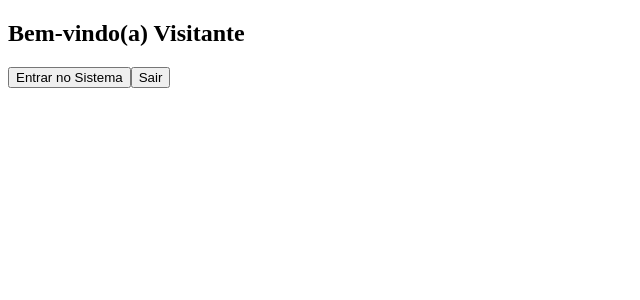
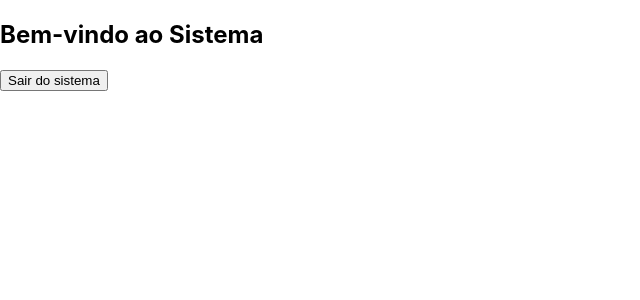
Before and after one commit to ByMaluf/Projeto_React, a React (Create React App) app: page / in a window 1280 px wide. Shown: the top 300 px of the page, without its empty margins (0-640 px from the left). Built offline with nearby package versions, Linux system fonts and the light colour scheme.

Commit message:
Renderização Condicional

```diff
--- a/src/App.js
+++ b/src/App.js
@@ -1,17 +1,49 @@
 import React, { Component } from "react";
-import Membro from "./Components/Membro";
+import './index.css';
 
-class App extends Component {
+class Membro extends Component {
 
+  constructor(props) {
+    super(props);
+    this.state = {
+      status: true
+    };
 
+    this.sair = this.sair.bind(this);
+    this.entrar = this.entrar.bind(this);
+
+  }
+
+  sair() {
+    this.setState({ status: false })
+  }
+
+  entrar() {
+    this.setState({ status: true })
+  }
 
   render() {
     return (
       <div>
-        <Membro nome="Visitante"/>
+        {/* {this.state.status === 1 && <h1>Bem-Vindo ao sistema!</h1>} */}
+
+        {/* Ou pode-se fazer com o OPERADOR TERNÁRIO */}
+
+        {this.state.status ?
+          <div>
+            <h2>Bem-vindo ao Sistema</h2>
+            <button onClick={this.sair} > Sair do sistema</button>
+          </div>
+          :
+          <div>
+            <h2>Olá Visitante, faça o login!</h2>
+            <button onClick={this.entrar}>Entra no sistema</button>
+          </div>
+        }
       </div>
+
     );
   }
 }
 
-export default App;
+export default Membro;
--- a/src/Components/Membro/index.js
+++ /dev/null
@@ -1,33 +0,0 @@
-import React, {Component} from "react";
-
-class Membro extends Component{
-
-    constructor(props){
-        super(props);
-        this.state = {
-            nome: props.nome
-        };
-
-        this.entrar = this.entrar.bind(this)
-    }
-
-    entrar(){
-        this.setState({nome: 'Brenno'})
-    }
-
-    render(){
-        return(
-            <di>
-             <h2>Bem-vindo(a) {this.state.nome}</h2>
-             <button onClick={this.entrar}>
-                Entrar no Sistema
-             </button>
-             <button onClick={() => this.setState({nome: ''})}>
-                Sair
-             </button>
-            </di>
-        );
-    }
-}
-
-export default Membro;
--- /dev/null
+++ b/src/index.css
@@ -0,0 +1,13 @@
+body {
+  margin: 0;
+  font-family: -apple-system, BlinkMacSystemFont, 'Segoe UI', 'Roboto', 'Oxygen',
+    'Ubuntu', 'Cantarell', 'Fira Sans', 'Droid Sans', 'Helvetica Neue',
+    sans-serif;
+  -webkit-font-smoothing: antialiased;
+  -moz-osx-font-smoothing: grayscale;
+}
+
+code {
+  font-family: source-code-pro, Menlo, Monaco, Consolas, 'Courier New',
+    monospace;
+}
```
Also changed, not shown: 1 other file (tests, documents, lock files or other folders).
